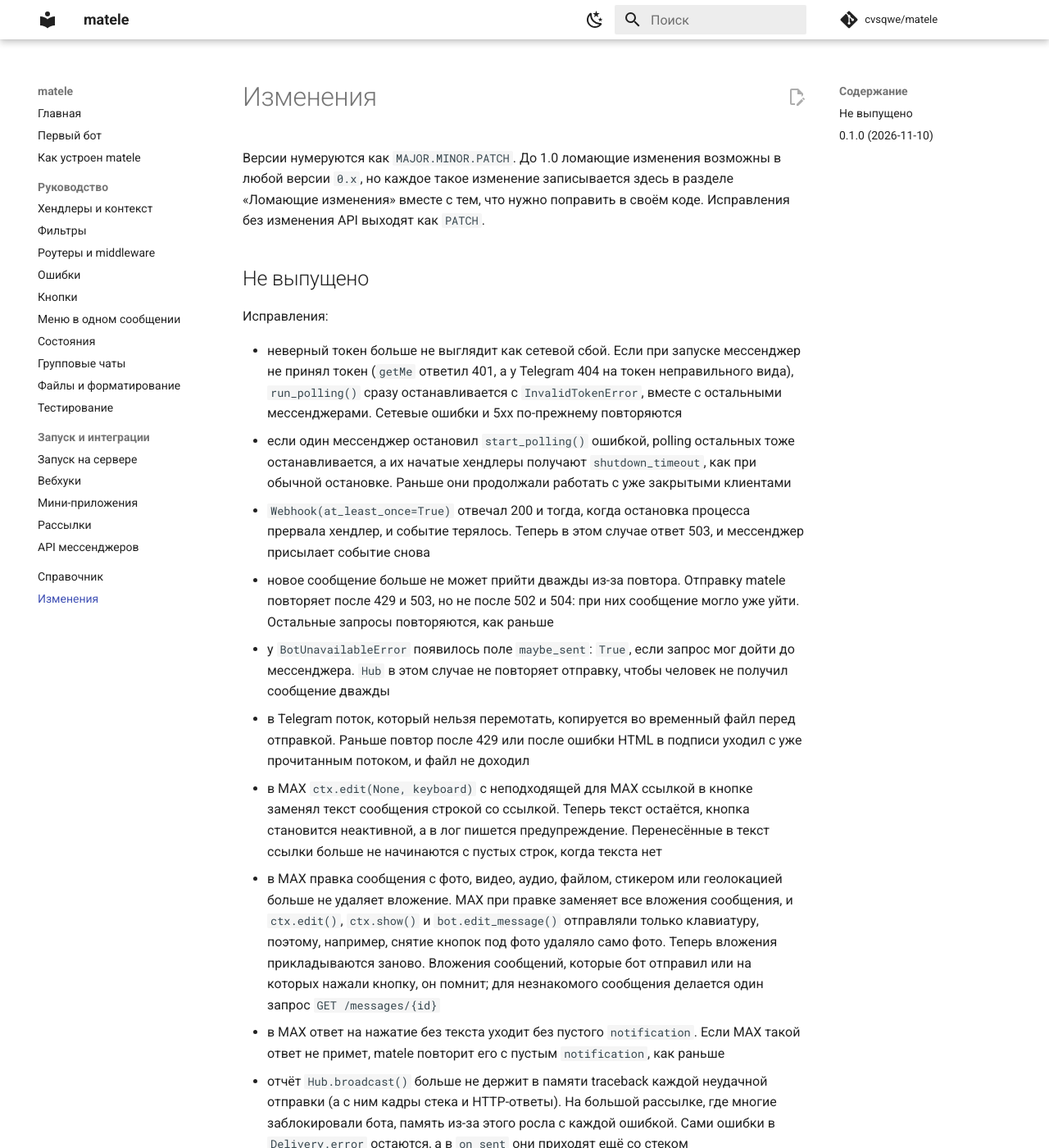
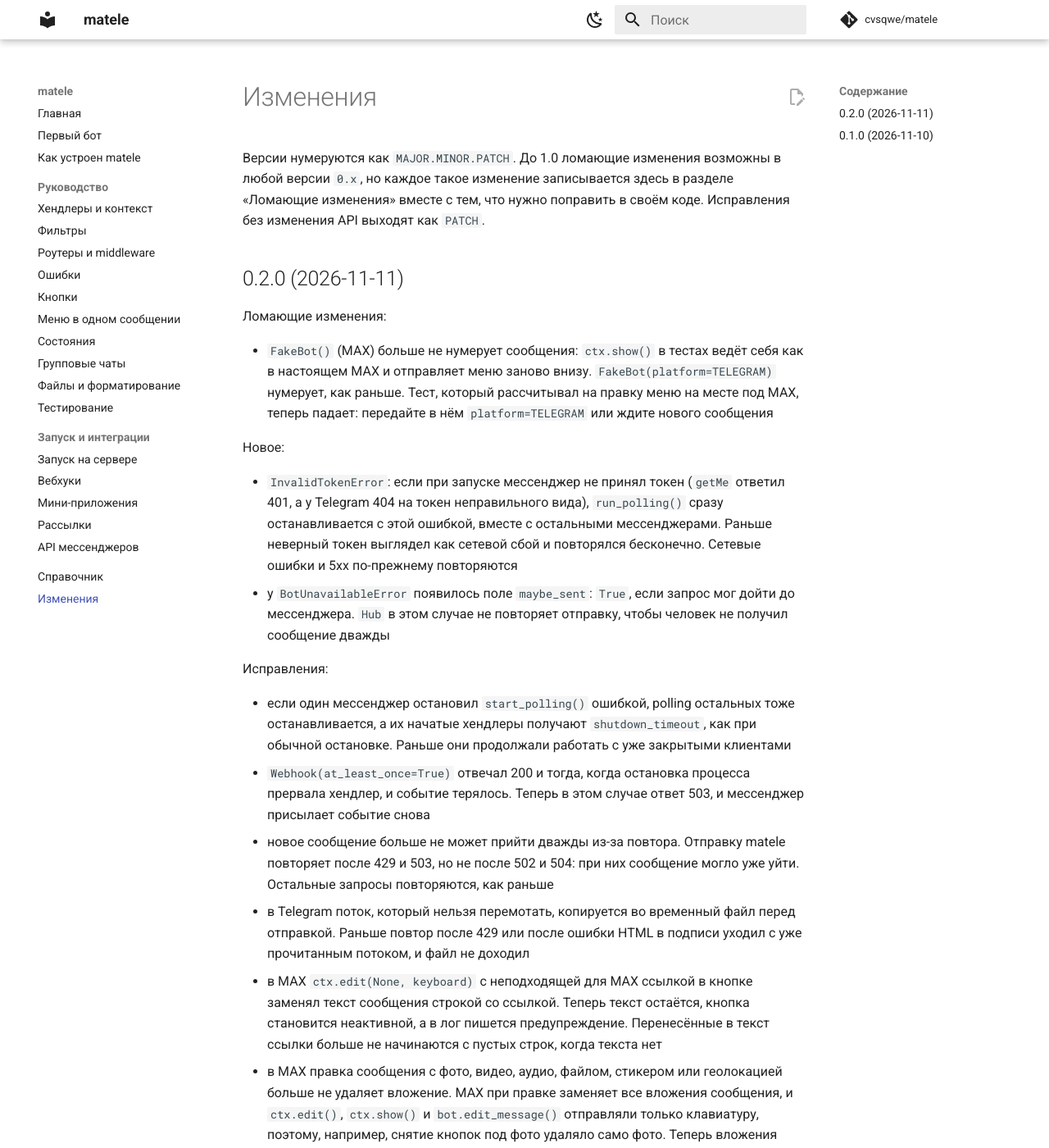
Before and after one commit to cvsqwe/matele, an MkDocs documentation site: the page built from docs/changelog.md, in a window 1280 px wide and 1400 px high. Shown: the whole window at 82% size. Built offline with MkDocs 1.6.1 and Material for MkDocs 9.7.7, drawn with Linux system fonts in a browser that asks for light colours; comment, search, counter and statistics services are not loaded; some of the changed text lies outside the part shown.

Commit message:
Release 0.2.0

````diff
--- a/CHANGELOG.md
+++ b/CHANGELOG.md
@@ -2,22 +2,28 @@
 
 Версии нумеруются как `MAJOR.MINOR.PATCH`. До 1.0 ломающие изменения возможны в любой версии `0.x`, но каждое такое изменение записывается здесь в разделе «Ломающие изменения» вместе с тем, что нужно поправить в своём коде. Исправления без изменения API выходят как `PATCH`.
 
-## Не выпущено
+## 0.2.0 (2026-11-11)
+
+Ломающие изменения:
+
+- `FakeBot()` (MAX) больше не нумерует сообщения: `ctx.show()` в тестах ведёт себя как в настоящем MAX и отправляет меню заново внизу. `FakeBot(platform=TELEGRAM)` нумерует, как раньше. Тест, который рассчитывал на правку меню на месте под MAX, теперь падает: передайте в нём `platform=TELEGRAM` или ждите нового сообщения
+
+Новое:
+
+- `InvalidTokenError`: если при запуске мессенджер не принял токен (`getMe` ответил 401, а у Telegram 404 на токен неправильного вида), `run_polling()` сразу останавливается с этой ошибкой, вместе с остальными мессенджерами. Раньше неверный токен выглядел как сетевой сбой и повторялся бесконечно. Сетевые ошибки и 5xx по-прежнему повторяются
+- у `BotUnavailableError` появилось поле `maybe_sent`: `True`, если запрос мог дойти до мессенджера. `Hub` в этом случае не повторяет отправку, чтобы человек не получил сообщение дважды
 
 Исправления:
 
-- неверный токен больше не выглядит как сетевой сбой. Если при запуске мессенджер не принял токен (`getMe` ответил 401, а у Telegram 404 на токен неправильного вида), `run_polling()` сразу останавливается с `InvalidTokenError`, вместе с остальными мессенджерами. Сетевые ошибки и 5xx по-прежнему повторяются
 - если один мессенджер остановил `start_polling()` ошибкой, polling остальных тоже останавливается, а их начатые хендлеры получают `shutdown_timeout`, как при обычной остановке. Раньше они продолжали работать с уже закрытыми клиентами
 - `Webhook(at_least_once=True)` отвечал 200 и тогда, когда остановка процесса прервала хендлер, и событие терялось. Теперь в этом случае ответ 503, и мессенджер присылает событие снова
 - новое сообщение больше не может прийти дважды из-за повтора. Отправку matele повторяет после 429 и 503, но не после 502 и 504: при них сообщение могло уже уйти. Остальные запросы повторяются, как раньше
-- у `BotUnavailableError` появилось поле `maybe_sent`: `True`, если запрос мог дойти до мессенджера. `Hub` в этом случае не повторяет отправку, чтобы человек не получил сообщение дважды
 - в Telegram поток, который нельзя перемотать, копируется во временный файл перед отправкой. Раньше повтор после 429 или после ошибки HTML в подписи уходил с уже прочитанным потоком, и файл не доходил
 - в MAX `ctx.edit(None, keyboard)` с неподходящей для MAX ссылкой в кнопке заменял текст сообщения строкой со ссылкой. Теперь текст остаётся, кнопка становится неактивной, а в лог пишется предупреждение. Перенесённые в текст ссылки больше не начинаются с пустых строк, когда текста нет
 - в MAX правка сообщения с фото, видео, аудио, файлом, стикером или геолокацией больше не удаляет вложение. MAX при правке заменяет все вложения сообщения, и `ctx.edit()`, `ctx.show()` и `bot.edit_message()` отправляли только клавиатуру, поэтому, например, снятие кнопок под фото удаляло само фото. Теперь вложения прикладываются заново. Вложения сообщений, которые бот отправил или на которых нажали кнопку, он помнит; для незнакомого сообщения делается один запрос `GET /messages/{id}`
 - в MAX ответ на нажатие без текста уходит без пустого `notification`. Если MAX такой ответ не примет, matele повторит его с пустым `notification`, как раньше
 - отчёт `Hub.broadcast()` больше не держит в памяти traceback каждой неудачной отправки (а с ним кадры стека и HTTP-ответы). На большой рассылке, где многие заблокировали бота, память из-за этого росла с каждой ошибкой. Сами ошибки в `Delivery.error` остаются, а в `on_sent` они приходят ещё со стеком
 - в MAX кнопка-ссылка на IP-адрес (например, `http://192.168.1.10/`) теперь тоже переносится в текст, как ссылка на `localhost`. Раньше так обрабатывались только `127.*` и `0.0.0.0`, а с другим IP MAX мог отклонить всё сообщение
-- `FakeBot()` (MAX) больше не нумерует сообщения: `ctx.show()` в тестах ведёт себя как в настоящем MAX и отправляет меню заново внизу. `FakeBot(platform=TELEGRAM)` нумерует, как раньше. Тест, который рассчитывал на правку меню на месте под MAX, теперь падает: передайте в нём `platform=TELEGRAM` или ждите нового сообщения
 
 ## 0.1.0 (2026-11-10)
 
--- a/docs/deploy.md
+++ b/docs/deploy.md
@@ -103,7 +103,7 @@ COPY . .
 CMD ["python", "bot.py"]
 ```
 
-В `requirements.txt` перечислены зависимости бота, например `matele==0.1.0`. Точная версия защищает от того, что новая версия matele с ломающими изменениями приедет при очередной сборке образа.
+В `requirements.txt` перечислены зависимости бота, например `matele==0.2.0`. Точная версия защищает от того, что новая версия matele с ломающими изменениями приедет при очередной сборке образа.
 
 ```bash
 docker run -d --name my-bot --restart unless-stopped --stop-timeout 20 \
--- a/src/matele/__init__.py
+++ b/src/matele/__init__.py
@@ -44,7 +44,7 @@ from matele.types import (
 	escape,
 )
 
-__version__ = "0.1.0"
+__version__ = "0.2.0"
 
 __all__ = [
 	"ANY_STATE",
````
